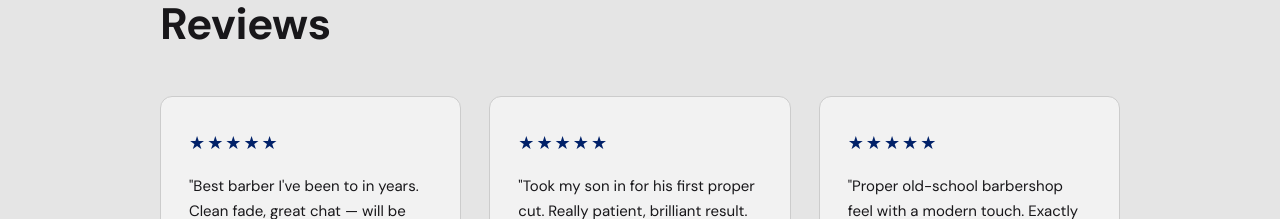
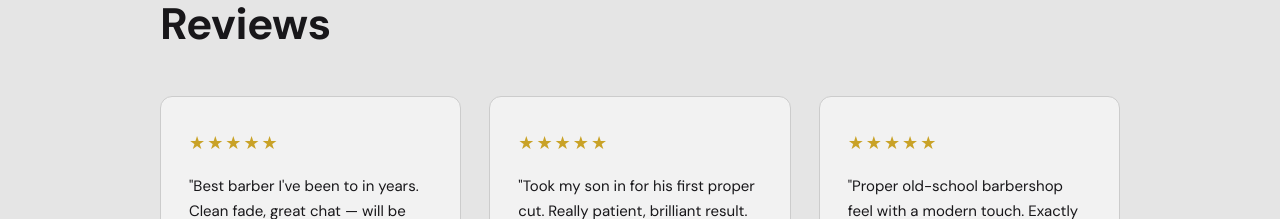
Before and after one commit to conorfry/barber-le-marsh, a website: page public/index.html in a window 1280 px wide. Shown: the part 1380-1599 px from the top of the page. Drawn offline with Linux system fonts and the light colour scheme; no server answers.

Commit message:
Update favicon to black & gold; match star colour to gold logo
Recolours the script logo favicon with gold ink (#C9A227) on a black background. Updates review star colour to the same gold to match the new brand palette.

Co-Authored-By: Claude Sonnet 4.6 <noreply@anthropic.com>

```diff
--- a/public/css/style.css
+++ b/public/css/style.css
@@ -504,7 +504,7 @@ a   { color: inherit; text-decoration: none; }
   gap: 16px;
 }
 .review-stars {
-  color: #012169;
+  color: #C9A227;
   font-size: 18px;
   letter-spacing: 2px;
 }
```
Also changed, not shown: public/favicon.png.
